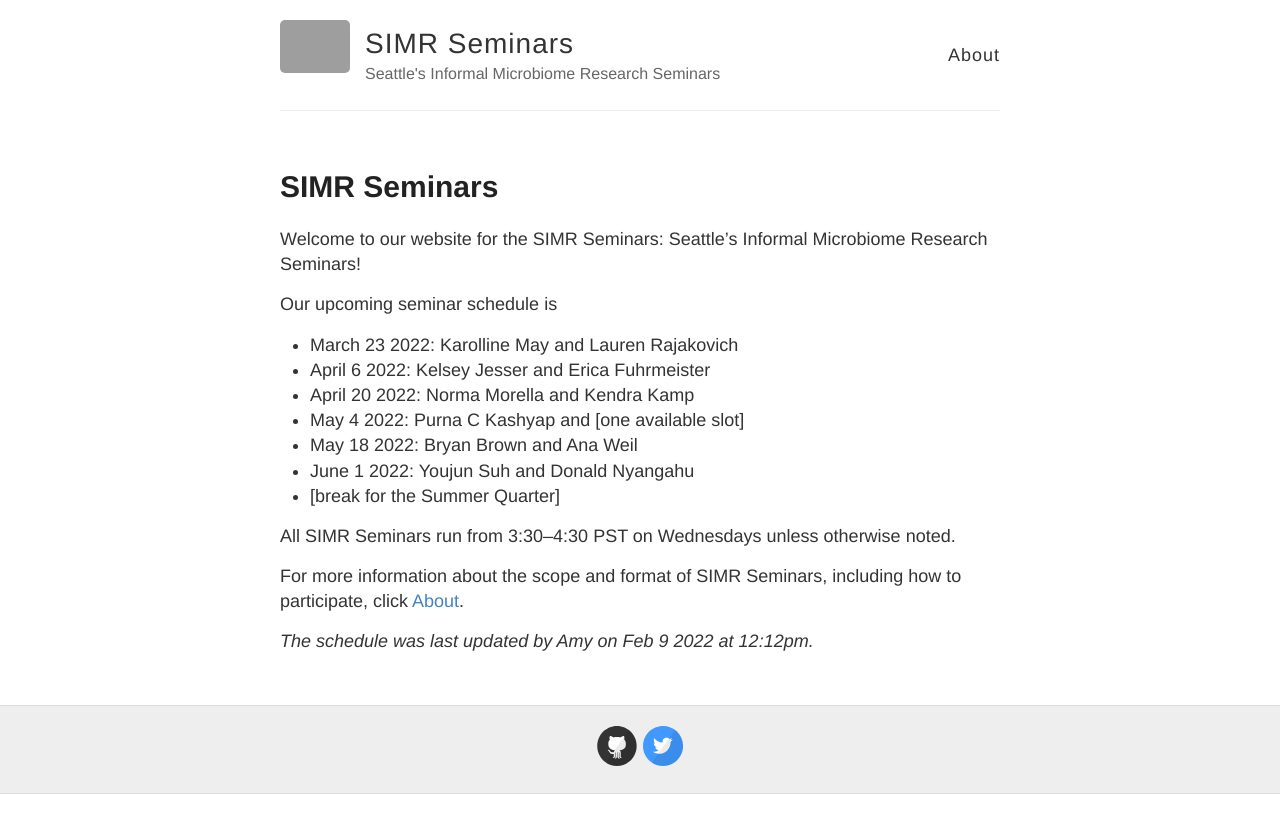
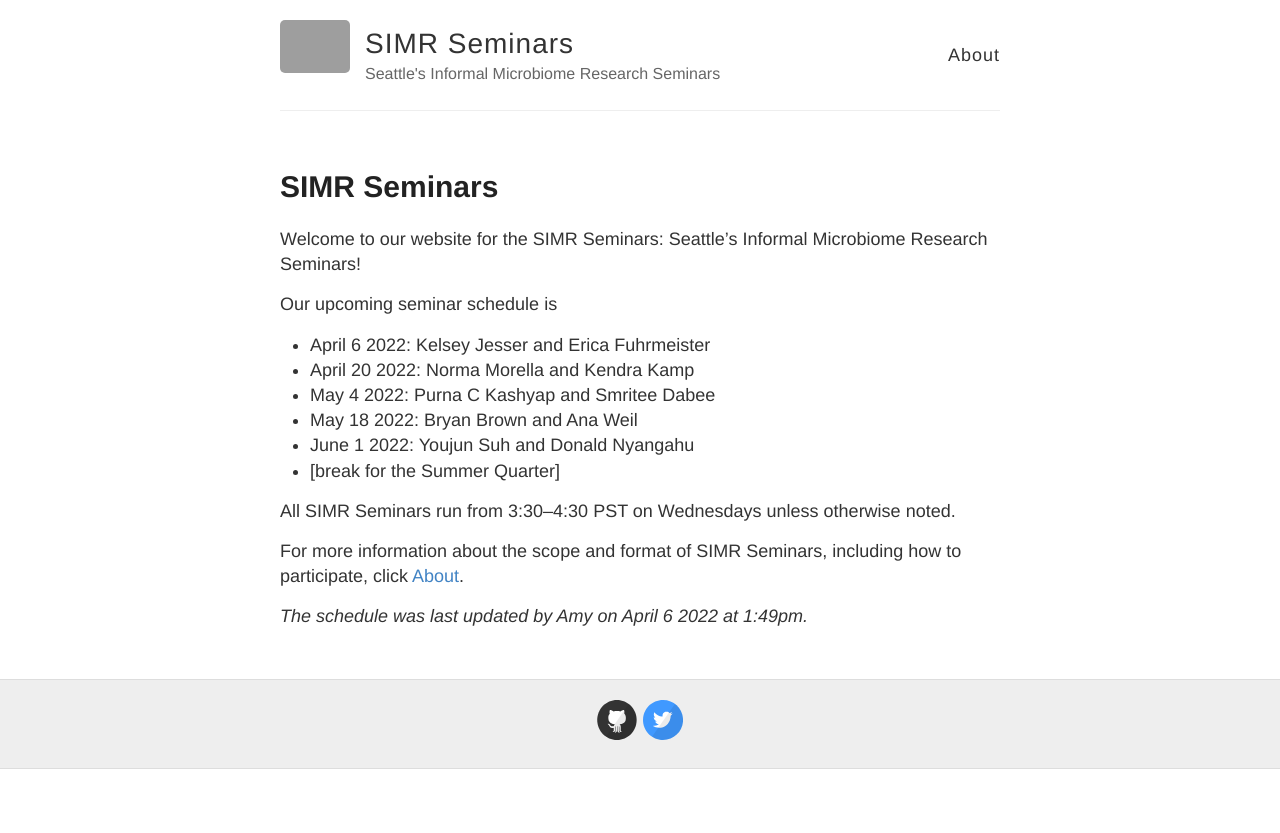
Before and after one commit to SIMR-seminars/SIMR-seminars.github.io, a Jekyll site: the page built from _posts/2021-12-7-SIMR-Seminars.md, in a window 1280 px wide. Shown: the top 833 px of the page. Built offline with Jekyll 4.4.1, drawn with Linux system fonts in a browser that asks for light colours; grey boxes are pictures that could not be loaded.

Commit message:
add Smritee to schedule

```diff
--- a/_posts/2021-12-7-SIMR-Seminars.md
+++ b/_posts/2021-12-7-SIMR-Seminars.md
@@ -7,10 +7,10 @@ Welcome to our website for the SIMR Seminars: Seattle's Informal Microbiome Rese
 
 Our upcoming seminar schedule is
 
-- March 23 2022: Karolline May and Lauren Rajakovich
 - April 6 2022: Kelsey Jesser and Erica Fuhrmeister
 - April 20 2022: Norma Morella and Kendra Kamp
-- May 4 2022: Purna C Kashyap and [one available slot]
+- May 4 2022: Purna C Kashyap and
+Smritee Dabee
 - May 18 2022: Bryan Brown and Ana Weil
 - June 1 2022: Youjun Suh and Donald Nyangahu
 - [break for the Summer Quarter]
@@ -19,4 +19,4 @@ All SIMR Seminars run from 3:30--4:30 PST on Wednesdays unless otherwise noted.
 
 For more information about the scope and format of SIMR Seminars, including how to participate, click [About](https://simr-seminars.github.io/about/).
 
-*The schedule was last updated by Amy on Feb 9 2022 at 12:12pm.*
+*The schedule was last updated by Amy on April 6 2022 at 1:49pm.*
```
Also changed, not shown: about.md (+1 -0 lines).
